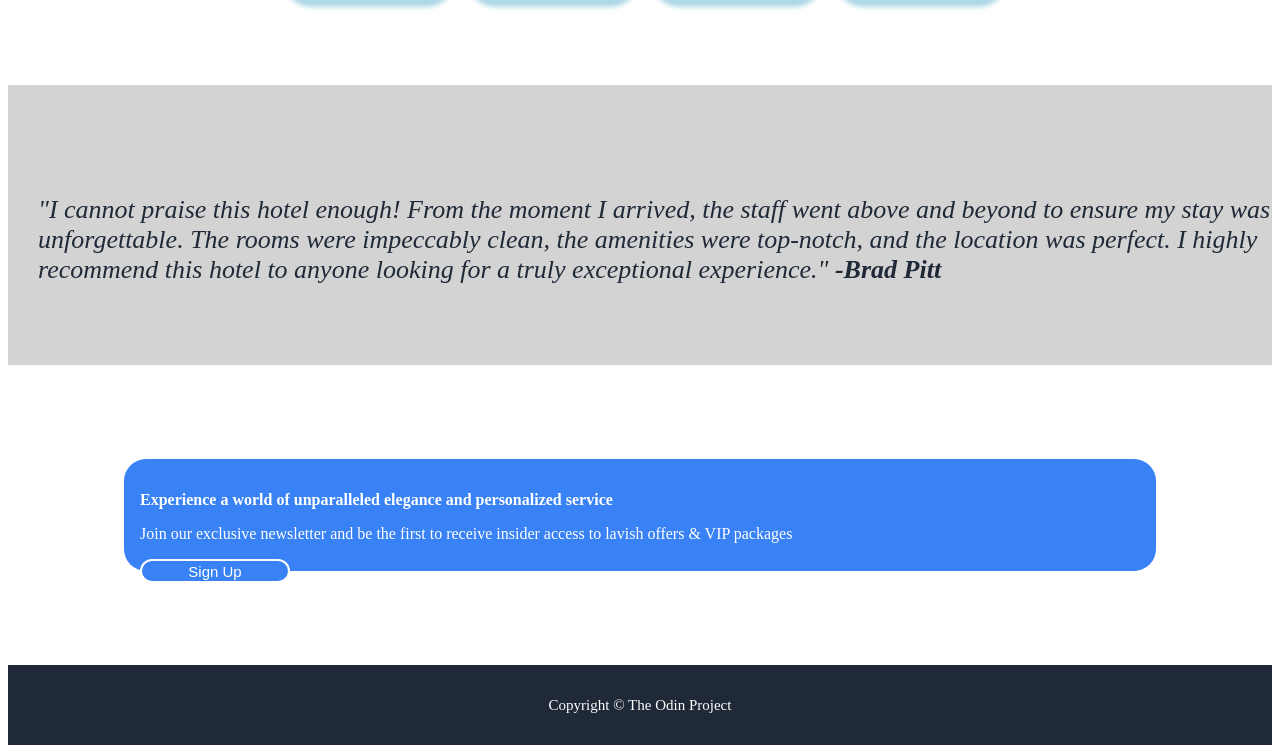
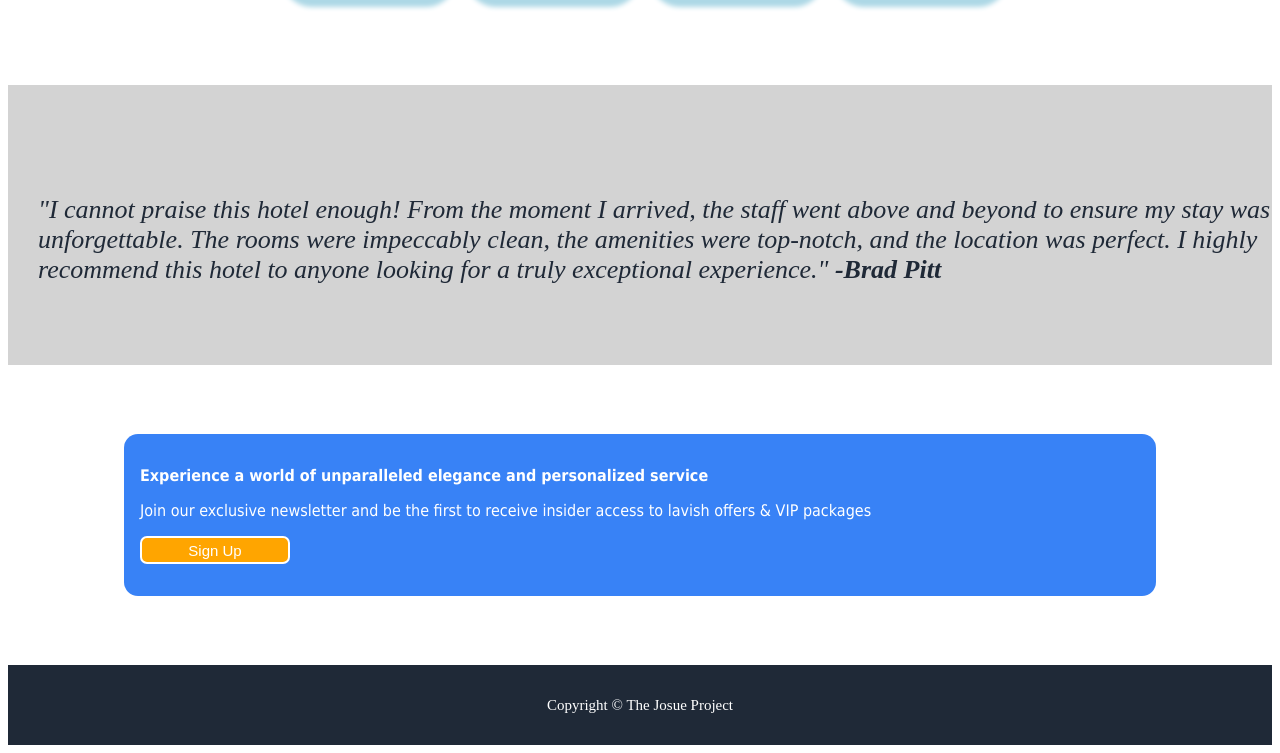
Before and after one commit to sway215/Landingpage, a plain HTML site: page index.html in a window 1280 px wide. Shown: the part 953-1706 px from the top of the page. Drawn offline with Linux system fonts and the light colour scheme.

Commit message:
added sign up bar and added button within container

```diff
--- a/index.html
+++ b/index.html
@@ -21,6 +21,7 @@
     <div class="intro-item1">A Truly Unique Experience</div>
     <div class="intro-item2">Step into a world where sophistication meets intimacy, and indulge in an exclusive luxury boutique experience designed to captivate your senses and leave you craving for more."</div>
     <div class="intro-item3"><a href="intro-button"><button>LEARN MORE</a></div>
+
 
 
 </div>
@@ -54,16 +55,18 @@
 <div class="sign-up">
     <div class="text">
         <b><p>Experience a world of unparalleled elegance and personalized service</b></p>
-        <p>Join our exclusive newsletter and be the first to receive insider access to lavish offers & VIP packages</p>
-<div class="sign-up-button"></div>
-    <button class="button">Sign Up</button></div>
+        <p class="small">Join our exclusive newsletter and be the first to receive insider access to lavish offers & VIP packages</p>
+    <button class="button">Sign Up</button>
+    </div>
 </div>
+
+
 
 
 <!-- Footer End-->
 
 <div class="footer-end">
-    <div class="text-end">Copyright © The Odin Project</div>
+    <div class="text-end">Copyright © The Josue Project</div>
 </div>
 </body>
 </html>
--- a/styles.css
+++ b/styles.css
@@ -201,34 +201,38 @@ button {
     justify-content: center;
 
 
+
 }
 
 .button {
+    display: flex;
     border: 2px solid white;
-    align-self: center;
+    border-radius: 7px;
+    justify-content:  center;
+    align-items: center;
+    background-color: orange;
+    height: 28px;
+    font-size: 15px;
 
 
 }
 
 .text {
+
+
     background-color: #3882F6;
-    height: 80px;
+    height: 130px;
     width: 1000px;
-    border-radius: 22px;
+    border-radius: 14px;
     color: white;
     padding: 16px;
-    align-items: center;
-    justify-content: center;
+    font-family: Tahoma, sans-serif;
 }
-
-.sign-up-button {
-    display: flex;
-    justify-content: flex-end;
-    align-items: flex-end;
 
 
 
-}
+
+
 
 .footer-end {
     display: flex;
@@ -239,3 +243,15 @@ button {
     font-size: 15px;
     color: white;
 }
+
+
+.sign-up-button {
+    display: flex;
+    justify-content: flex-end;
+    align-self: flex-start;
+    align-items: flex-start;
+}
+
+.main-container-block {
+    display: flex;
+}
```
Also changed, not shown: images/mainpicture.png (added).
